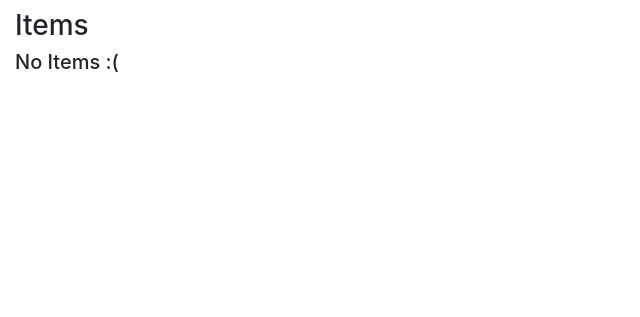
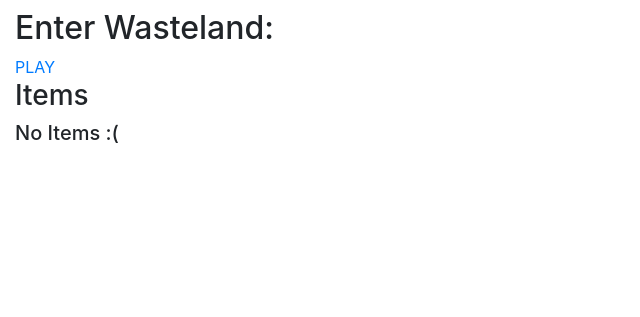
Before and after one commit to longevitytina/CV-Wasteland, a Django app: template wasteland/main_app/templates/characters/detail.html in a window 1280 px wide. Shown: the part 148-465 px from the top of the page, without its empty margins (0-640 px from the left). Run offline with Django 3.2, Linux system fonts and the light colour scheme; the template is opened without the code that fills it, so the values that code supplies are empty; some libraries are stand-ins or nearby versions.

Commit message:
Adds play button in character detail

```diff
--- a/wasteland/main_app/templates/characters/detail.html
+++ b/wasteland/main_app/templates/characters/detail.html
@@ -6,7 +6,8 @@
     <h1>{{ character.name }}</h1>
     <h2>Age:{{ character.age }}</h2>
     <h2>Location:{{ character.location }}</h2>
-
+    <h2>Enter Wasteland:</h2>
+    <a href="{% url 'character_play' character.id %}">PLAY</a>
 
     <h3>Items</h3>
     {% if character.items.count %}
```
